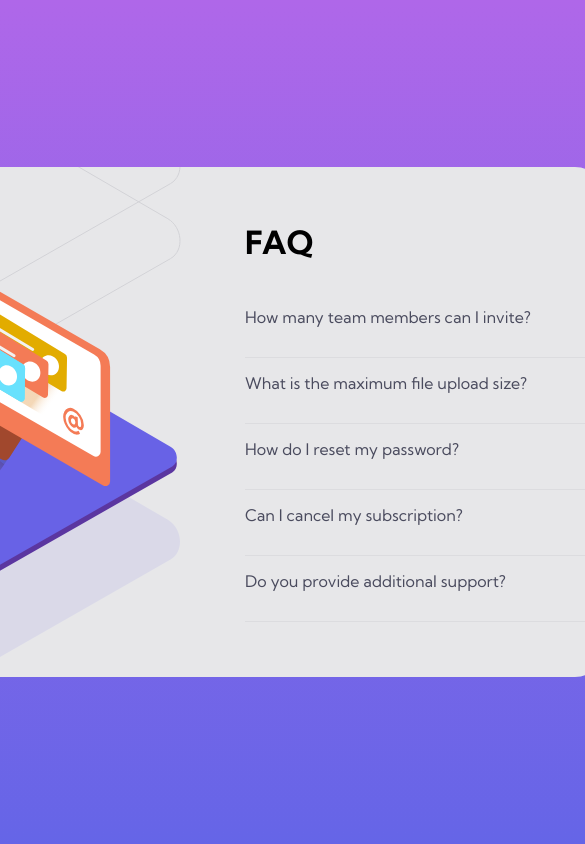
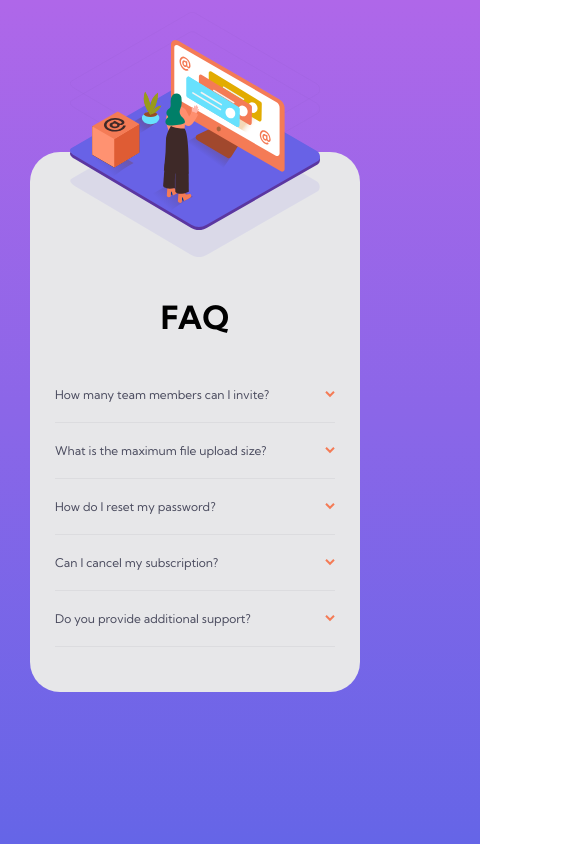
Before and after one commit to hoop30/accordion-card, a plain HTML site: page index.html in a window 390 px wide. Shown: the whole page, 585 px wide, since content can reach past the window. Drawn offline with Linux system fonts and the light colour scheme.

Commit message:
mobile
mobile addaptive

```diff
--- a/style.css
+++ b/style.css
@@ -95,7 +95,6 @@ body {
         .txt {
             position: relative;
             height: 0;
-            margin-top: 15px;
             color: hsl(240, 6%, 50%);
             opacity: 0;
             transition: 0.5s;
@@ -105,7 +104,59 @@ body {
             .disp {
                 height: 50px;
                 opacity: 1;
+                margin-top: 15px;
             }
             .retourne {
                 transform: rotateX(180deg);
             }
+
+@media screen and (max-width: 1050px) {
+
+    p {
+        font-size: 12px;
+    }
+    /*carte*/
+        .carte {
+            flex-direction: column;
+            justify-content: center;
+            width: 330px;
+            height: 540px;
+        }
+        /*gauche*/
+        .gauche {
+            overflow: visible;
+        }
+            /*position images*/
+            .img1 {
+                width: 250px;
+                height: auto;
+                top: -140px;
+                left: 40px;
+            }
+            .img2 {
+                display: none;
+            }
+            .img3 {
+                display: none;
+            }
+            .img4 {
+                display: block;
+                width: 250px;
+                height: auto;
+                top: -112px;
+                left: 40px;
+            }
+
+        /*droite*/
+            .droite {
+                padding: 0 25px 45px 25px;
+                align-items: center;
+            }
+            .dropdown {
+                width: 280px;
+                padding: 20px 0;
+            }
+
+
+
+}
```
